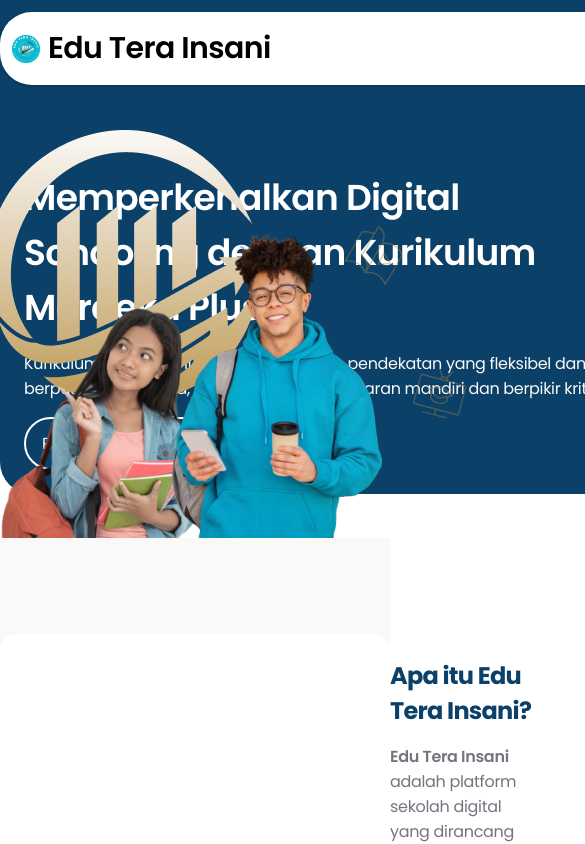
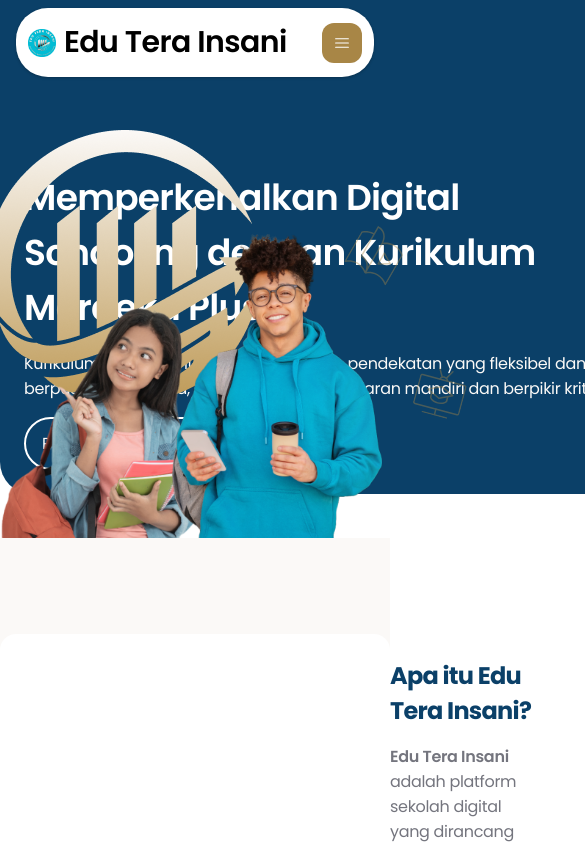
Before and after one commit to Ideatecore-dev-team/EduteraInsani-client, a React (Vite) app: page /about-us in a window 390 px wide. Shown: the top 844 px of the page, 585 px wide, since content can reach past the window. Built offline with nearby package versions, Linux system fonts and the light colour scheme.

Commit message:
TEST: Navbar Responsive

```diff
--- a/src/components/Navbar.css
+++ b/src/components/Navbar.css
@@ -2,3 +2,27 @@
   border-radius: 32px;
   box-shadow: 0px 1px 3px 0px rgba(0, 0, 0, 0.25);
 }
+
+.menu-item.scale-100 {
+  transform: scale(1);
+}
+
+.menu-item.scale-0 {
+  transform: scale(0);
+}
+
+.menu-item.transition-transform {
+  transition: transform 0.3s ease-in-out;
+}
+
+.menu-item.transition-opacity {
+  transition: opacity 0.3s ease-in-out;
+}
+
+.menu-item.hidden {
+  display: none;
+}
+
+.menu-item.block {
+  display: block;
+}
--- a/src/components/Navbar.jsx
+++ b/src/components/Navbar.jsx
@@ -1,32 +1,43 @@
-import React from "react";
+import React, { useState } from "react";
 import { NavLink } from "react-router-dom";
 import Logo from "/images/edulogo.png";
+import { RxHamburgerMenu } from "react-icons/rx";
 import "./Navbar.css";
 
 function Navbar() {
+  const [isDropdownOpen, setIsDropdownOpen] = useState(false);
+
+  const handleToggleDropdown = () => {
+    setIsDropdownOpen(!isDropdownOpen);
+  };
+
   return (
-    <div className="navbar-container absolute w-base-content z-50 mx-auto left-0 right-0 top-3">
-      <nav className="navbar flex bg-white w-base-content p-3 justify-between items-center absolute">
+    <div className="navbar-container lg:absolute fixed xs:py-2 xs:px-4 lg:w-base-content w-full z-50 mx-auto lg:left-0 lg:right-0 lg:top-3">
+      <nav className="navbar flex bg-white z-50 lg:w-base-content w-full p-3 justify-between items-center xs:mx overflow-hidden">
         <div className="logo-lang flex items-center justify-center gap-4">
           <div className="logo">
             <NavLink to="/" className="flex items-center gap-2">
-              <img src={Logo} className=" size-7" alt="logo" />
+              <img src={Logo} className="size-7" alt="logo" />
               <h3 className="text-3xl text-black font-semibold">
                 Edu Tera Insani
               </h3>
             </NavLink>
           </div>
-          <div className="lang">
-            <button className="flex items-center justify-center">
-              {/* <img className=" w-8 h-6" src={Lang} alt="flag" /> */}
-            </button>
-          </div>
         </div>
-        <div className="menu-item flex justify-end items-center gap-3">
-          <NavLink
-            to="/about-us "
-            className="flex px-4 py-3 items-center gap-2"
-          >
+        <button
+          className="lg:hidden flex items-center p-2 justify-center size-10 rounded-xl bg-secondary text-white"
+          onClick={handleToggleDropdown}
+        >
+          <RxHamburgerMenu />
+        </button>
+        <div
+          className={`menu-item flex flex-col lg:flex-row xs:rounded-rounded32 lg:static absolute xs:px-2 xs:pb-3 xs:pt-20 top-2 left-4 right-4 bg-white lg:bg-transparent lg:shadow-none shadow-lg lg:gap-3 transition-all duration-500 ease-in-out transform origin-top ${
+            isDropdownOpen
+              ? "scale-y-100 -z-10"
+              : "scale-y-0 lg:scale-y-100 lg:flex"
+          }`}
+        >
+          <NavLink to="/about-us" className="flex px-4 py-3 items-center gap-2">
             <p className="text-base font-normal text-neutral-1">Tentang</p>
           </NavLink>
           <NavLink
@@ -37,10 +48,7 @@
               Kurikulum Kami
             </p>
           </NavLink>
-          <NavLink
-            to ="/help"
-            className="flex px-4 py-3 items-center gap-2"
-          >
+          <NavLink to="/help" className="flex px-4 py-3 items-center gap-2">
             <p className="text-base font-normal text-neutral-1">Bantuan</p>
           </NavLink>
         </div>
```
